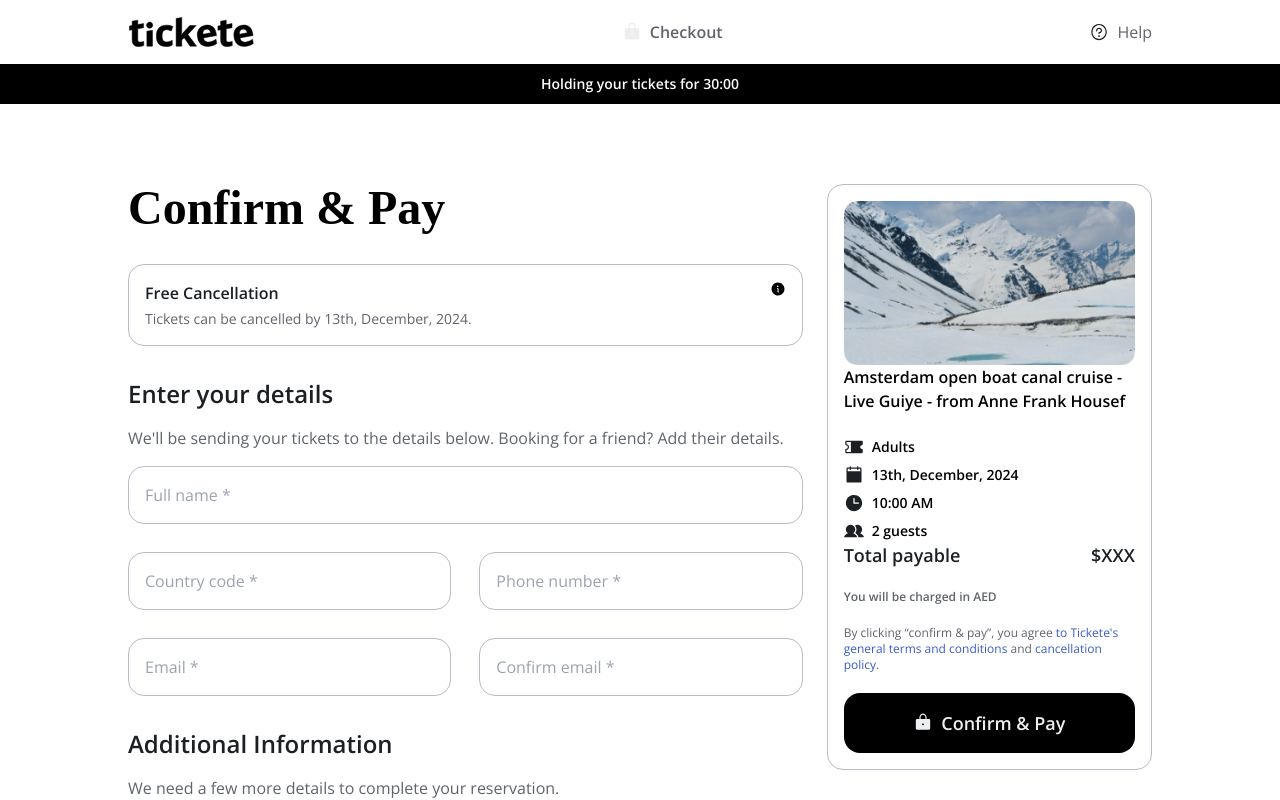
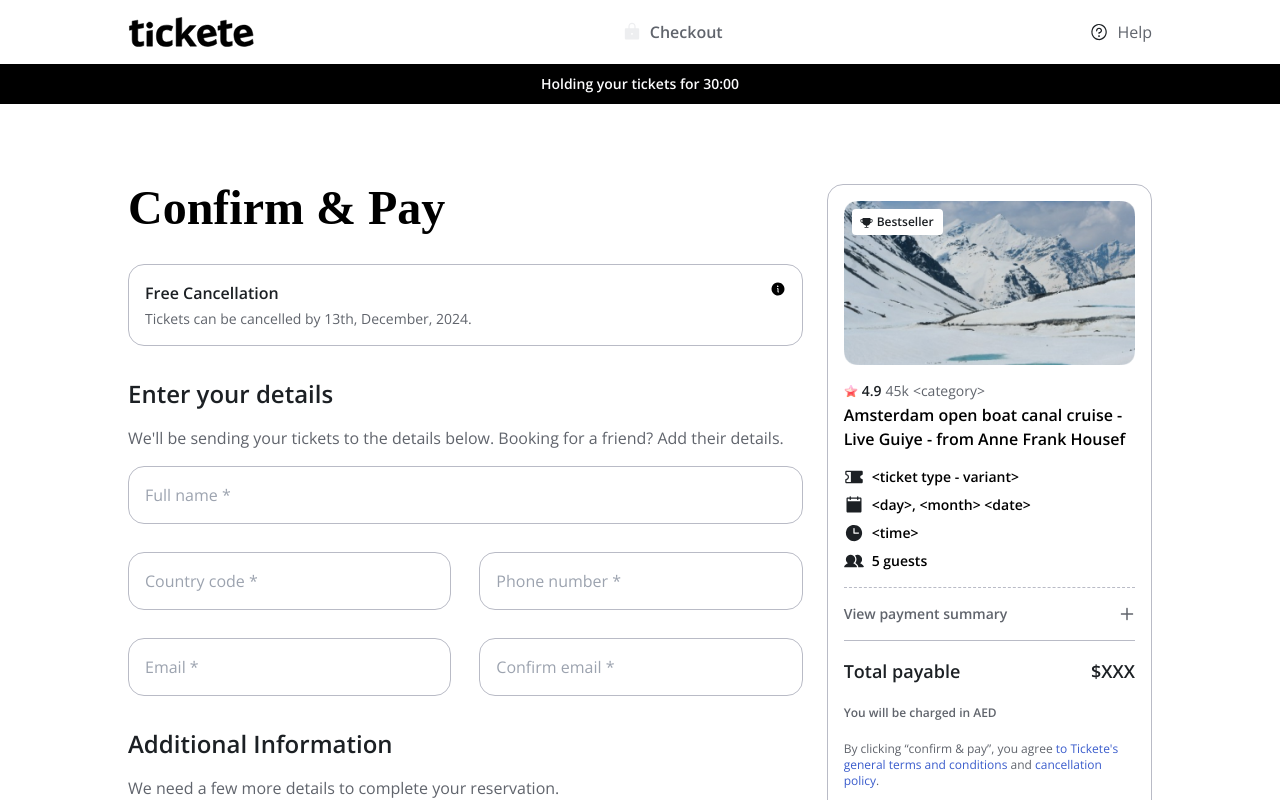
Before and after one commit to AHTHneeuhl/tickete, a Next.js app: page / in a window 1280 px wide. Shown: the top 800 px of the page. Built offline with nearby package versions, Linux system fonts and the light colour scheme.

Commit message:
feat: create payable and bestseller components

```diff
--- a/src/components/payments/ConfirmAndPay.tsx
+++ b/src/components/payments/ConfirmAndPay.tsx
@@ -19,13 +19,14 @@ const ConfirmAndPay: React.FC = () => {
       <div className="col-span-1">
         <PlaceCard
           title="Amsterdam open boat canal cruise - Live Guiye - from Anne Frank Housef"
-          ticketType="Adults"
-          date="13th, December, 2024"
-          time="10:00 AM"
-          totalGuests={2}
+          ticketType="<ticket type - variant>"
+          date="<day>, <month> <date>"
+          time="<time>"
+          duration="<duration>"
+          totalGuests={5}
           rating={4.9}
           ratedBy={45000}
-          category="Cruises"
+          category="<category>"
           pictures={[""]}
         />
       </div>
--- /dev/null
+++ b/src/components/places/BestSeller.tsx
@@ -0,0 +1,12 @@
+import Image from "next/image";
+
+const BestSeller: React.FC = () => {
+  return (
+    <div className="h-[26px] w-[91px] flex flex-row rounded items-center gap-1 py-1 px-2 bg-surface-default absolute top-2 left-2">
+      <Image src="/trophy.svg" alt="" width={13} height={10} />
+      <p className="text-xs font-semibold text-grey-primary">Bestseller</p>
+    </div>
+  );
+};
+
+export default BestSeller;
--- /dev/null
+++ b/src/components/places/Payable.tsx
@@ -0,0 +1,30 @@
+import Image from "next/image";
+
+const Payable: React.FC = () => {
+  return (
+    <div className="flex flex-col gap-5">
+      <div className="flex flex-row items-center justify-between">
+        <h4 className="text-lg font-semibold text-grey-primary">
+          Total payable
+        </h4>
+        <h4 className="text-lg font-semibold text-grey-primary">$XXX</h4>
+      </div>
+      <p className="text-xs font-semibold text-grey-secondary">
+        You will be charged in AED
+      </p>
+      <p className="text-xs font-normal text-grey-secondary">
+        By clicking &ldquo;confirm & pay&rdquo;, you agree{" "}
+        <span className="text-indigo-900">
+          to Tickete&apos;s general terms and conditions
+        </span>{" "}
+        and <span className="text-indigo-900">cancellation policy</span>.
+      </p>
+      <button className="bg-brand-default rounded-2xl inline-flex justify-center items-center gap-2 py-4 px-5 text-grey-10 text-lg font-semibold">
+        <Image src="/lock.svg" alt="" height={20} width={20} />
+        Confirm & Pay
+      </button>
+    </div>
+  );
+};
+
+export default Payable;
--- /dev/null
+++ b/src/components/places/PaymentSummary.tsx
@@ -0,0 +1,20 @@
+import Image from "next/image";
+
+const PaymentSummary: React.FC = () => {
+  return (
+    <div className="flex flex-row items-center justify-between border-b pb-4 border-border-grey-default">
+      <p className="text-sm font-semibold text-grey-secondary cursor-pointer">
+        View payment summary
+      </p>
+      <Image
+        src="/plus.svg"
+        alt=""
+        height={16}
+        width={16}
+        className="cursor-pointer"
+      />
+    </div>
+  );
+};
+
+export default PaymentSummary;
--- a/src/components/places/PlaceCard.tsx
+++ b/src/components/places/PlaceCard.tsx
@@ -1,9 +1,14 @@
+import { formatNumber } from "@/utils/formatNumber";
 import Image from "next/image";
+import Payable from "./Payable";
+import PaymentSummary from "./PaymentSummary";
+import BestSeller from "./BestSeller";
 
 type TProps = {
   title: string;
   pictures: string[];
   ticketType: string;
+  duration: string;
   date: string;
   time: string;
   totalGuests: number;
@@ -15,16 +20,32 @@ type TProps = {
 const PlaceCard: React.FC<TProps> = ({
   title,
   pictures,
+  rating,
   ticketType,
   date,
   time,
   totalGuests,
+  ratedBy,
+  category,
 }) => {
   return (
-    <div className="rounded-2xl border border-border-grey-default p-4">
-      <Image src="/place.png" alt="" height={198} width={352} />
-      <div className="flex flex-col gap-6">
+    <div className="rounded-2xl border border-border-grey-default p-4 flex flex-col gap-4">
+      <div className="relative">
+        <BestSeller />
+        <Image src="/place.png" alt="" height={198} width={352} />
+      </div>
+      <div className="flex flex-col gap-[2px]">
+        <div className="flex flex-row gap-1">
+          <Image src="/rating-star.svg" alt="" height={14} width={14} />
+          <p className="text-grey-primary text-sm font-semibold">{rating}</p>
+          <p className="text-grey-secondary text-sm font-normal">
+            {formatNumber(ratedBy)}
+          </p>
+          <p className="text-grey-secondary text-sm font-normal">{category}</p>
+        </div>
         <h3 className="font-semibold text-base">{title}</h3>
+      </div>
+      <div className="flex flex-col gap-6 border-dashed border-b pb-4 border-border-grey-default">
         <div className="flex flex-col gap-2">
           <div className="flex flex-row items-center gap-2">
             <Image src="/ticket.svg" alt="" height={20} width={20} />
@@ -44,28 +65,8 @@ const PlaceCard: React.FC<TProps> = ({
           </div>
         </div>
       </div>
-      <div className="flex flex-col gap-5">
-        <div className="flex flex-row items-center justify-between">
-          <h4 className="text-lg font-semibold text-grey-primary">
-            Total payable
-          </h4>
-          <h4 className="text-lg font-semibold text-grey-primary">$XXX</h4>
-        </div>
-        <p className="text-xs font-semibold text-grey-secondary">
-          You will be charged in AED
-        </p>
-        <p className="text-xs font-normal text-grey-secondary">
-          By clicking &ldquo;confirm & pay&rdquo;, you agree{" "}
-          <span className="text-indigo-900">
-            to Tickete&apos;s general terms and conditions
-          </span>{" "}
-          and <span className="text-indigo-900">cancellation policy</span>.
-        </p>
-        <button className="bg-brand-default rounded-2xl inline-flex justify-center items-center gap-2 py-4 px-5 text-grey-10 text-lg font-semibold">
-          <Image src="/lock.svg" alt="" height={20} width={20} />
-          Confirm & Pay
-        </button>
-      </div>
+      <PaymentSummary />
+      <Payable />
     </div>
   );
 };
--- /dev/null
+++ b/src/utils/formatNumber.ts
@@ -0,0 +1,10 @@
+export function formatNumber(value: number): string {
+  if (value >= 1000) {
+    const suffixes = ["", "k", "M", "B", "T"];
+    const suffixIndex = Math.floor(Math.log10(value) / 3);
+    const shortValue = value / Math.pow(1000, suffixIndex);
+    return shortValue.toFixed(0) + suffixes[suffixIndex];
+  } else {
+    return value.toString();
+  }
+}
```
Also changed, not shown: public/trophy.svg (added).
